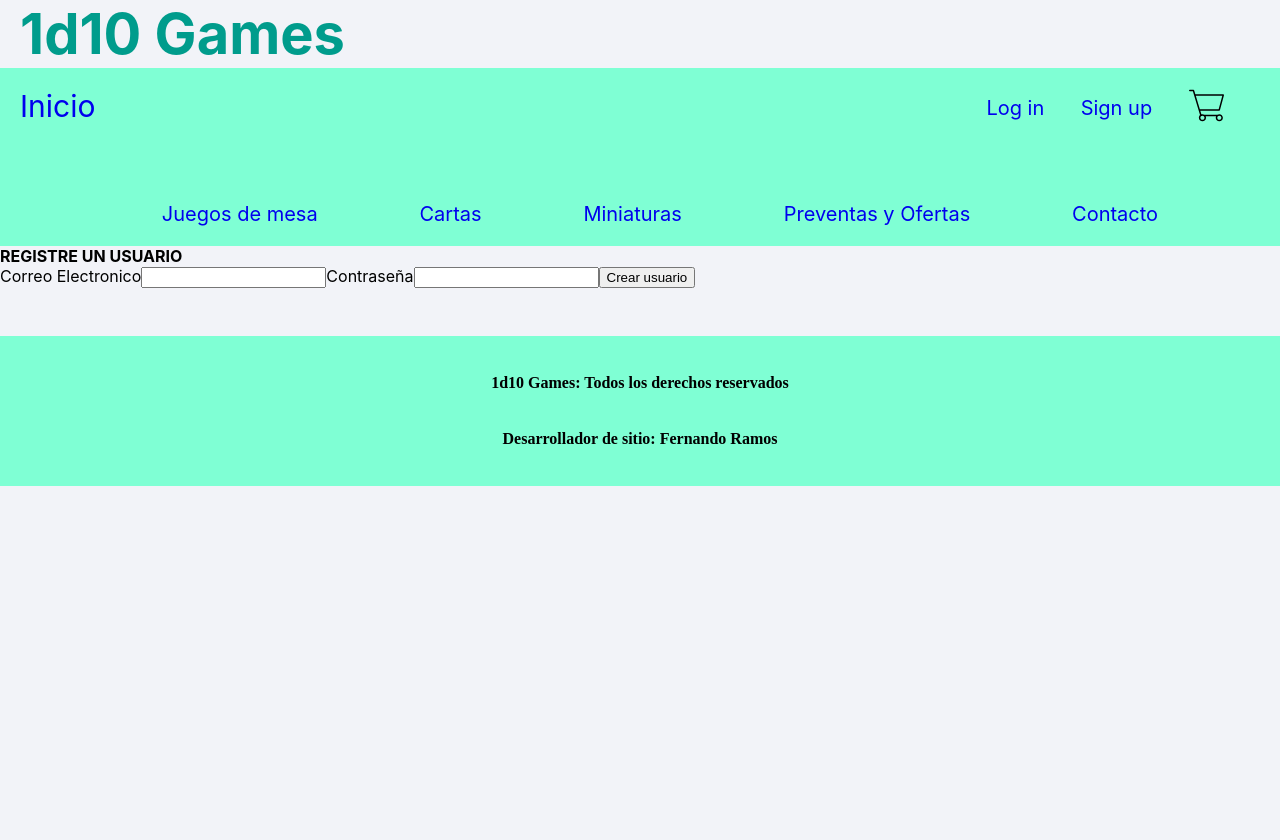
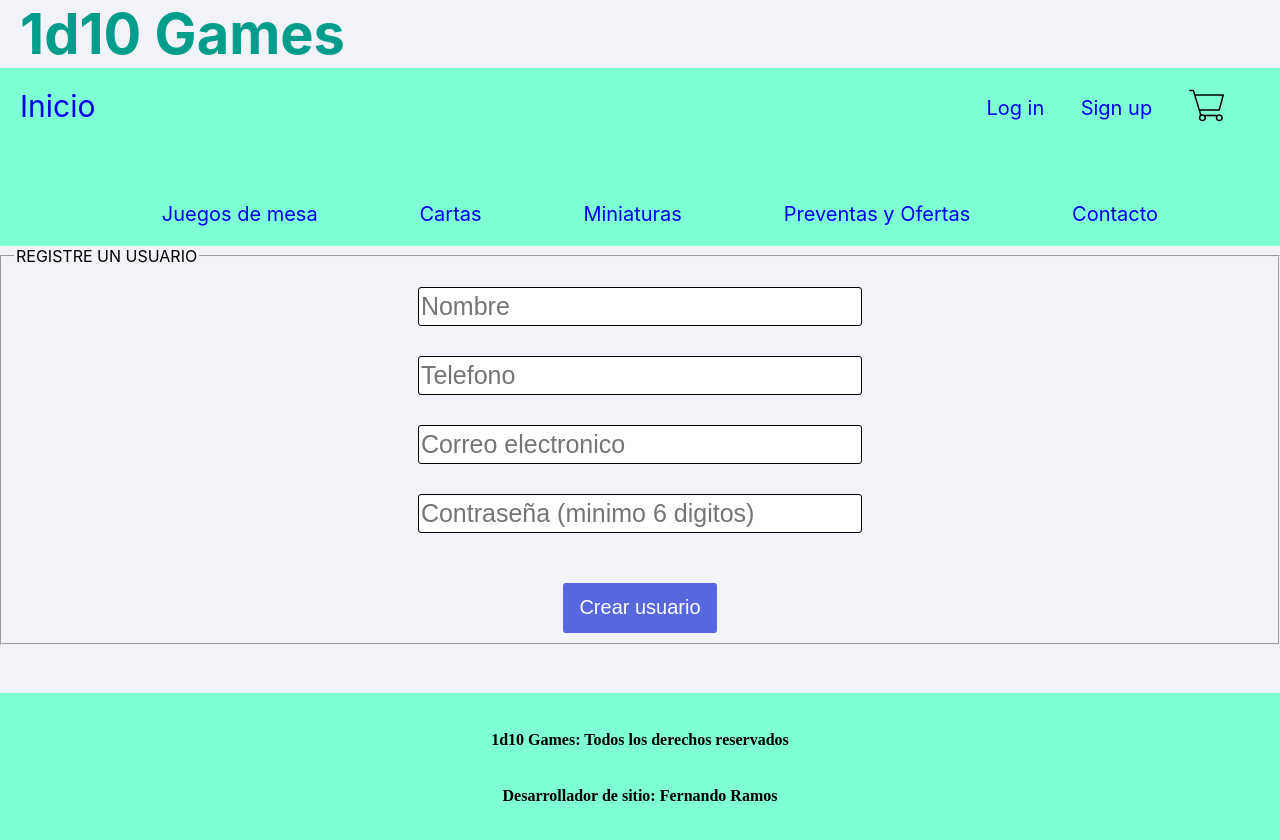
Before and after one commit to Fernando-Andres-Ramos/ProyectoFinal_React, a React (Create React App) app: page /signup in a window 1280 px wide. Shown: the top 840 px of the page. Before the commit the page ends 800 px from the top, so only its background shows below. Built offline with nearby package versions, Linux system fonts and the light colour scheme.

Commit message:
agregado update de Nombre al form SignUp

```diff
--- a/src/components/SignInForm/SignInForm.jsx
+++ b/src/components/SignInForm/SignInForm.jsx
@@ -1,5 +1,5 @@
 import React, { useEffect, useState } from "react"
-import {getAuth, signInWithEmailAndPassword,onAuthStateChanged} from "firebase/auth"
+import {getAuth, signInWithEmailAndPassword,onAuthStateChanged, updateProfile} from "firebase/auth"
 
 export function SignInForm(){
 
@@ -9,7 +9,6 @@ export function SignInForm(){
     const [userFinded,setUserFinded] = useState(false)
 
     useEffect(()=>{
-        console.log(userFinded)
         logState()
     },[userFinded])
 
@@ -22,23 +21,21 @@ export function SignInForm(){
                 setUserFinded(user.email);
             })
             .catch((error)=>{
-                // const errorCode = error.code;
-                // const errorMessage = error.message;
+                const errorCode = error.code;
+                const errorMessage = error.message;
             });
     }
 
     function logState (){
         const auth = getAuth();
-        onAuthStateChanged(auth,(user)=>{
-            if(user){
-                const uid = user.uid
-                console.log(uid)
-                console.log(user)
-            }
-            else{
-                console.log("usted cerro sesión")
-            }
-        })
+        const user = auth.currentUser
+        if (user){
+            console.log(user)
+            console.log(user.uid)
+        }
+        else{
+            console.log("usted cerro sesión")
+        }
     }
 
 
--- a/src/components/SignUpForm/SignUpForm.jsx
+++ b/src/components/SignUpForm/SignUpForm.jsx
@@ -1,35 +1,55 @@
 import React, { useState } from "react"
-import {getAuth, createUserWithEmailAndPassword} from "firebase/auth"
+import {getAuth, createUserWithEmailAndPassword, updateProfile, updatePhoneNumber} from "firebase/auth"
+import styles from "./SignUpForm.module.css"
 
 export function SignUpForm (){
-
+    const [nombreUsuario,setNombreUsuario] = useState(false)
+    const [telefono,setTelefono] = useState(false)
     const [email,setEmail] = useState(false)
     const [password,setPassword] = useState(false)
 
+
+    const auth = getAuth();
+
     function signUpSubmit (e){
         e.preventDefault()
-        const auth = getAuth();
-        createUserWithEmailAndPassword(auth,email, password)
+        createUserWithEmailAndPassword(auth,email,password)
         .then((userCredencial)=>{
             console.log(userCredencial)
-                const user = userCredencial.user;
+            updateNombre()
         })
         .catch((error)=>{
             const errorCode = error.code;
             const errorMessage = error.message;
         });
+        document.getElementById("SignUpForm").reset();
     }
+
+
+    function updateNombre(){
+        updateProfile(auth.currentUser,{
+            displayName:`${nombreUsuario}`,
+        }).then(()=>{
+            console.log("Usuario actualizado")
+        }).catch(()=>{
+            console.log("Error al actualizar")
+        });
+    }
+
 
     return(
         <>
-            <h4>REGISTRE UN USUARIO</h4>
-            <form>
-                <label htmlFor="email">Correo Electronico</label>
-                <input type="text" id="email" onChange={(ev)=>setEmail(ev.target.value)}></input>
-                <label htmlFor="password">Contraseña</label>
-                <input type="password" id="password" onChange={(ev)=>setPassword(ev.target.value)}></input>
-                <button type="submit" onClick={(e)=>signUpSubmit(e)}>Crear usuario</button>
+        <fieldset className={styles.containerForm}>
+            <legend>REGISTRE UN USUARIO</legend>
+            <form id="SignUpForm" className={styles.formRegistro}>
+                <input type="text" id="name" placeholder="Nombre" className={styles.inputSignUp} onChange={(ev)=>setNombreUsuario(ev.target.value)}></input>
+                <input type="phone" id="telefono" placeholder="Telefono"  className={styles.inputSignUp} onChange={(ev)=>setTelefono(ev.target.value)}></input>
+                <input type="text" id="email" placeholder="Correo electronico" className={styles.inputSignUp}  onChange={(ev)=>setEmail(ev.target.value)}></input>
+                <input type="password" id="password" placeholder="Contraseña (minimo 6 digitos)" className={styles.inputSignUp}  onChange={(ev)=>setPassword(ev.target.value)}></input>
+                <button type="submit" className={styles.buttonRegistrar} onClick={(e)=>signUpSubmit(e)}>Crear usuario</button>
             </form>
+        </fieldset>
+
         </>
     )
 }
--- a/src/components/SignUpForm/SignUpForm.module.css
+++ b/src/components/SignUpForm/SignUpForm.module.css
@@ -0,0 +1,45 @@
+.containerForm{
+  width: auto;
+  display: flex;
+  flex-flow: row nowrap;
+  justify-content: center;
+}
+
+.formRegistro{
+  width: 35%;
+  display: flex;
+  flex-flow: column nowrap;
+  place-content: center space-evenly;
+}
+
+.inputSignUp{
+  align-self: center;
+  width: 100%;
+  height: 35px;
+  font-size: 25px;
+  margin: 15px 0px;
+  border-radius: 3px;
+  border: 1px solid black ;
+}
+
+.buttonRegistrar{
+  width: 35%;
+  height: 50px;
+  align-self: center;
+  background-color:#5867dd;
+  border: 2px solid #5867dd;
+  border-radius: 3px;
+  color: white;
+  font-size: 20px;
+  text-decoration: none;
+  display: flex;
+  justify-content: center;
+  align-items: center;
+  margin-top: 35px;
+  cursor: pointer;
+}
+
+.buttonRegistrar:hover{
+  background-color: #27e28b;
+  border: 2px solid #27e28b;
+}
--- a/src/containers/CartContainer/CartContainer.jsx
+++ b/src/containers/CartContainer/CartContainer.jsx
@@ -5,6 +5,7 @@ import { useContext } from "react";
 import { CartContext } from "../../context/cartContext";
 import { NavLink } from "react-router-dom";
 import { getFirestore,collection,addDoc,doc,getDoc} from "firebase/firestore";
+import { getAuth } from "firebase/auth";
 
 
 export function CartContainer(){
@@ -24,8 +25,10 @@ export function CartContainer(){
 
 
   const sendOrder = () =>{
+    let auth = getAuth()
+    let dataUsuario = auth.currentUser
     let order = {
-      buyer: {name: "Nombre de usuario", phone: "Telefono de usuario", email:"email de usuario"},
+      buyer: {name: `${dataUsuario.displayName}`, phone: "Telefono de usuario", email:`${dataUsuario.email}`},
       items: compra,
       total: totalPrice
     }
```
Lines whose indentation alone changed are shown as unchanged.
